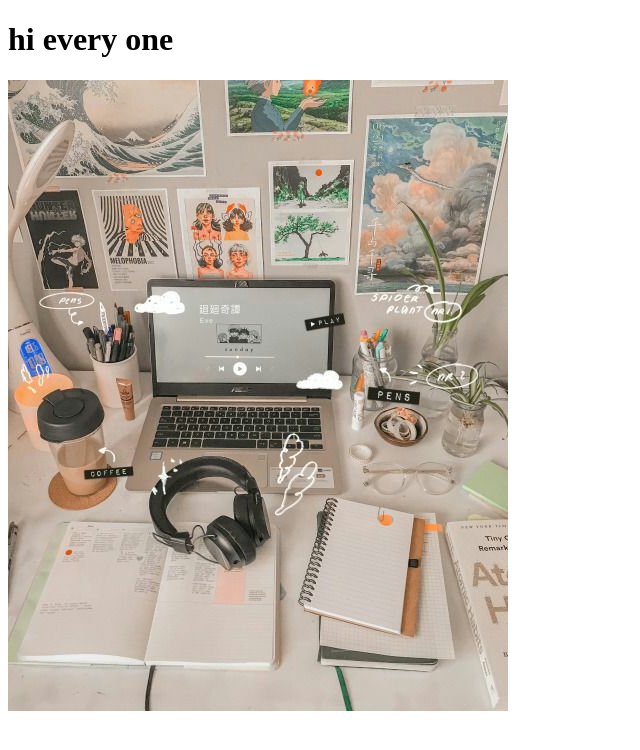
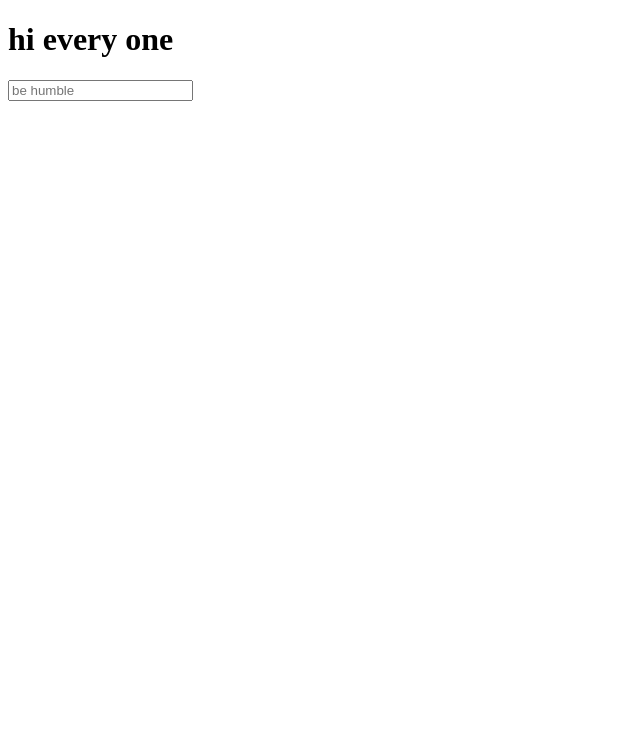
Before and after one commit to monaeimad/packedcode0fficial.github.io, a plain HTML site: page index.html in a window 1280 px wide. Shown: the whole page, without its empty margins (0-640 px from the left). Drawn offline with Linux system fonts and the light colour scheme.

Commit message:
Add files via upload

```diff
--- a/index.html
+++ b/index.html
@@ -9,9 +9,14 @@
 </head>
 
 <body>
+
     <h1>hi every one </h1>
-    <img src=study.jpg />
-    <script src="mona.js"></script>
+    <input placeholder="be humble ">
+
+
+
+
+
 </body>
 
 </html>
```
